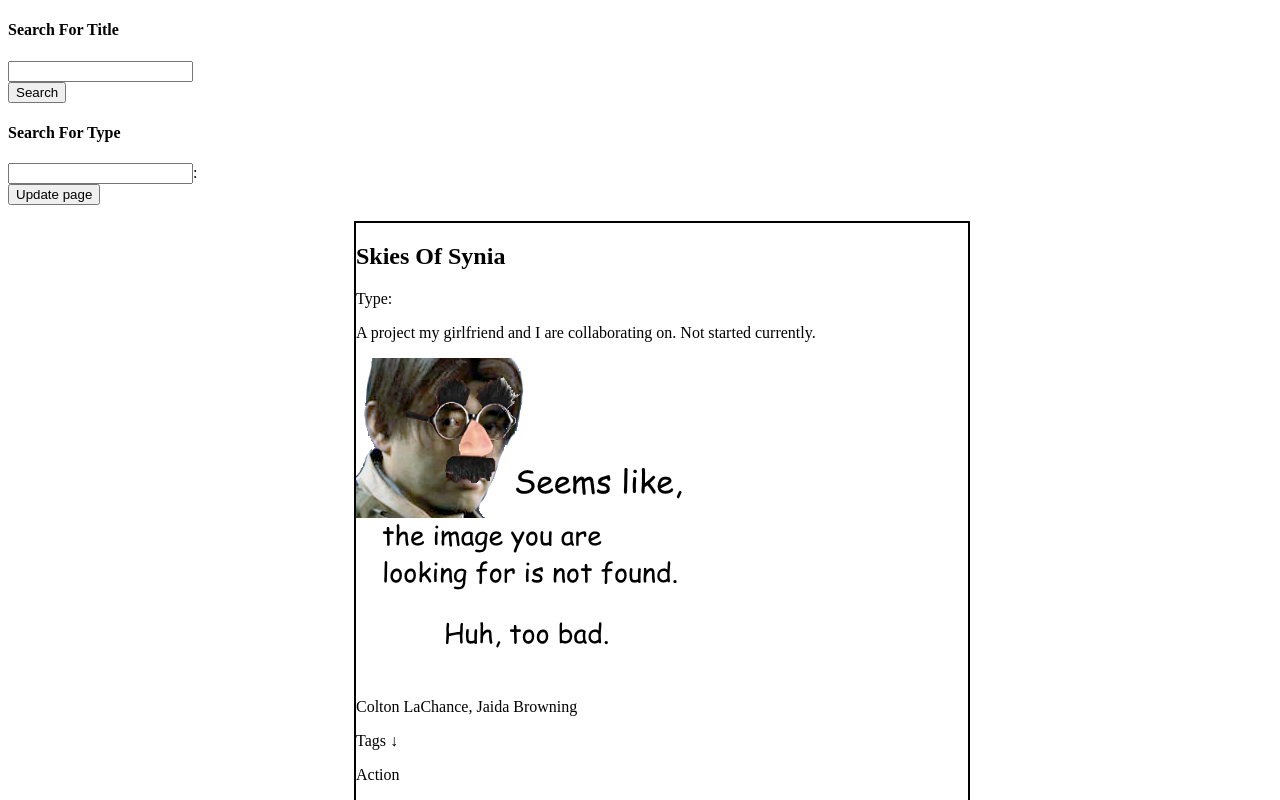
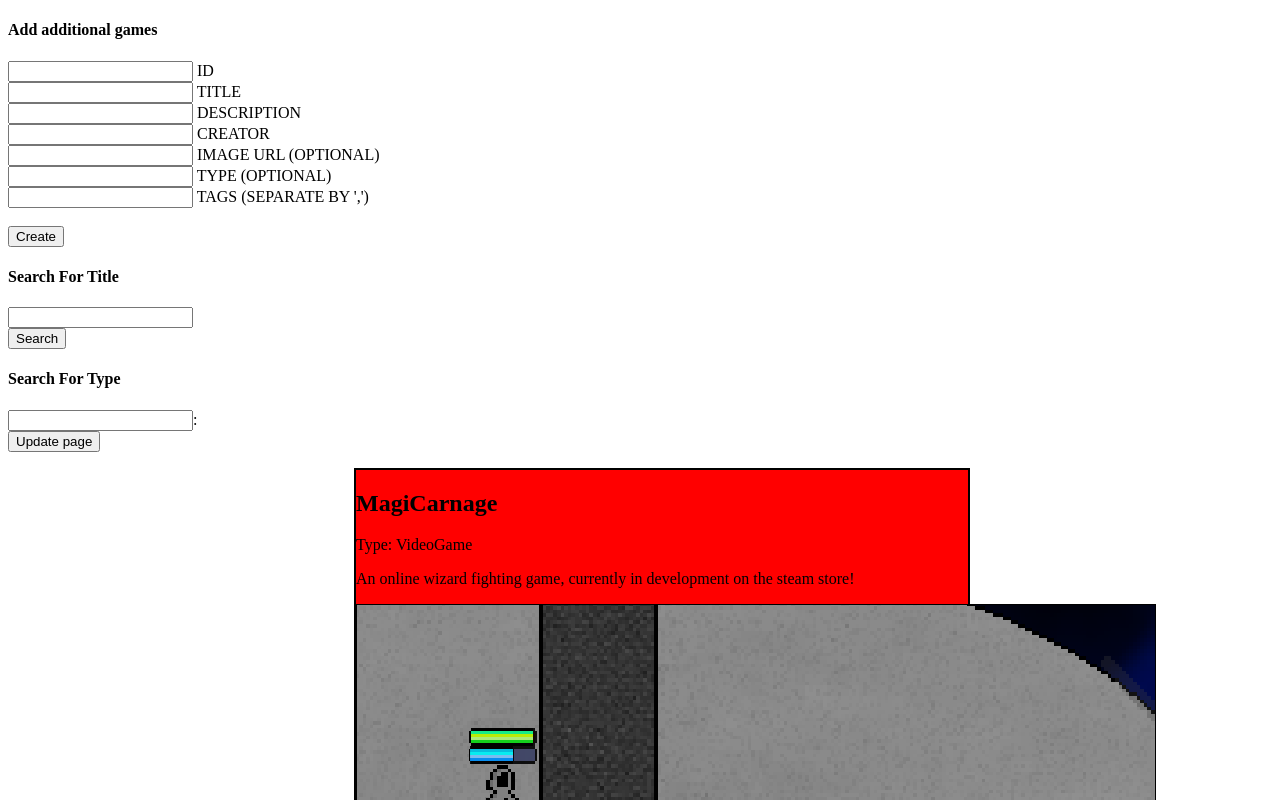
Before and after one commit to ColtJLaCh/C_LaChance_MAD400Assignments_MyVideoGameProjects, an Angular app in the folder C_LaChance_MyVideoGameProjects/: page / in a window 1280 px wide. Shown: the top 800 px of the page. Built offline with nearby package versions, Linux system fonts and the light colour scheme.

Commit message:
Finish assignment 5

```diff
--- a/C_LaChance_MyVideoGameProjects/src/app/app.module.ts
+++ b/C_LaChance_MyVideoGameProjects/src/app/app.module.ts
@@ -6,6 +6,7 @@
 import { ContentListComponent } from './content-list/content-list.component';
 import { SearchPipePipe } from './search-pipe.pipe';
 import { HoverAffectDirective } from './hover-affect.directive';
+import { CreateContentComponent } from './create-content/create-content.component';
 
 @NgModule({
   declarations: [
@@ -13,7 +14,8 @@
     ContentCardComponent,
     ContentListComponent,
     SearchPipePipe,
-    HoverAffectDirective
+    HoverAffectDirective,
+    CreateContentComponent
   ],
   imports: [
     BrowserModule
--- a/C_LaChance_MyVideoGameProjects/src/app/content-list/content-list.component.html
+++ b/C_LaChance_MyVideoGameProjects/src/app/content-list/content-list.component.html
@@ -1,3 +1,5 @@
+<app-create-content (contentCreated)="addContentToList($event)"></app-create-content>
+
 <div>
   <h4>Search For Title</h4>
   <input #searchTitle>
@@ -12,8 +14,7 @@
 </div>
 
 <ul>
-  <li *ngFor="let content of (myContentArr | searchPipe: searchValue); index as i; first as isFirst" [class.isFirst]="isFirst" class="{{content.type}}">
+  <li *ngFor="let content of (myContentArr); index as i; first as isFirst" [class.isFirst]="isFirst" class="{{content.type}}">
      <app-content-card [content]="content"></app-content-card>
   </li>
  </ul>
-ite
--- a/C_LaChance_MyVideoGameProjects/src/app/content-list/content-list.component.ts
+++ b/C_LaChance_MyVideoGameProjects/src/app/content-list/content-list.component.ts
@@ -132,4 +132,13 @@
     window.sessionStorage.setItem("searchTerm", sTerm);
     location.reload();
   }
+
+  addContentToList(newContentFromChild: Content) {
+    this.myContentArr.push(newContentFromChild);
+    // We need to clone the array for the pipe to work
+    // This is an old way of cloning an object
+    this.myContentArr = Object.assign([], this.myContentArr);
+    // This is a newer, faster way to clone an array
+    this.myContentArr = [...this.myContentArr]; // using the spread operator <- Nice!
+  }
 }
--- /dev/null
+++ b/C_LaChance_MyVideoGameProjects/src/app/create-content/create-content.component.html
@@ -0,0 +1,12 @@
+<div>
+  <h4>Add additional games</h4>
+  <input #contentID> ID <br />
+  <input #contentTitle> TITLE<br />
+  <input #contentDesc> DESCRIPTION<br />
+  <input #contentCreator> CREATOR<br />
+  <input #contentImgURL> IMAGE URL (OPTIONAL)<br />
+  <input #contentType> TYPE (OPTIONAL)<br />
+  <input #contentTags> TAGS (SEPARATE BY ',')<br />
+  <br><button (click)="createContent(contentID.value,contentTitle.value,contentDesc.value,contentCreator.value,contentImgURL.value,contentType.value,contentTags.value)">Create</button><br>
+  <p *ngIf="failMessage" class="error">{{failMessage}}</p>
+</div>
--- /dev/null
+++ b/C_LaChance_MyVideoGameProjects/src/app/create-content/create-content.component.ts
@@ -0,0 +1,45 @@
+import { EventEmitter } from '@angular/core';
+import { Component, OnInit, Output } from '@angular/core';
+import { Content } from '../helper-files/content-interface';
+
+@Component({
+  selector: 'app-create-content',
+  templateUrl: './create-content.component.html',
+  styleUrls: ['./create-content.component.css']
+})
+export class CreateContentComponent implements OnInit {
+  @Output() contentCreated = new EventEmitter<Content>();
+  newContent?: Content;
+  failMessage?: string;
+
+  constructor() { }
+
+  ngOnInit(): void {
+  }
+
+  createContent(id: string, title: string, desc: string, creator: string, img?: string, type?: string, tags?: string): void {
+
+    let parsedID = parseInt(id);
+    var tagsArr = tags?.split(",");
+
+    this.newContent = {
+      id: parsedID,
+      title: title,
+      description: desc,
+      creator: creator,
+      imgURL: img,
+      type: type,
+      tags: tagsArr
+    }
+
+    let promise = new Promise((success, fail) => {
+      if (this.newContent) {
+        success('${this.newContent.title} was added successfully')
+        this.failMessage = undefined;
+        this.contentCreated.emit(this.newContent);
+      } else {
+        fail("Couldn't add content!");
+      }
+    })
+  }
+}
```
Also changed, not shown: C_LaChance_MyVideoGameProjects/src/app/create-content/create-content.component.css (added), 1 other file (tests, documents, lock files or other folders).
